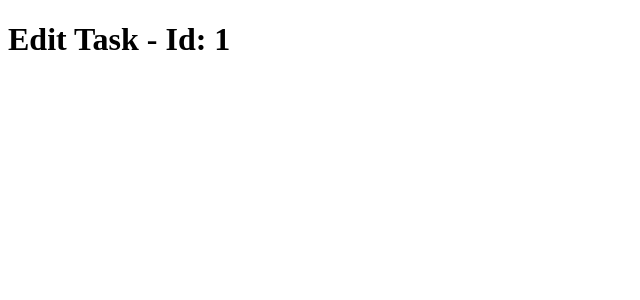
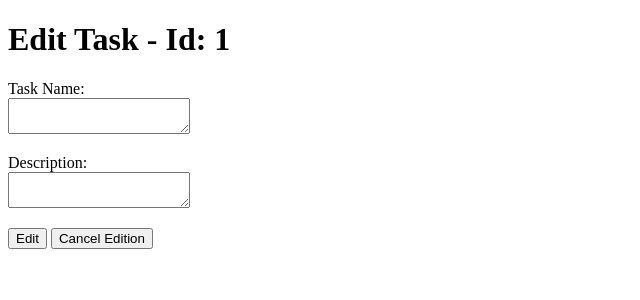
Before and after one commit to FredericoVieira/flask-todo, a Flask app: page /edit/1 in a window 1280 px wide. Shown: the top 300 px of the page, without its empty margins (0-640 px from the left). Run offline with Flask 2, Linux system fonts and the light colour scheme; some libraries are stand-ins or nearby versions.

Commit message:
Creating form, validation and cancel button for edit task.

```diff
--- a/app/templates/task/edit.html
+++ b/app/templates/task/edit.html
@@ -1,5 +1,53 @@
 {% extends "task/layout.html" %}
 {% block content %}
+
+<script type="text/javascript" src="/static/jquery-1.12.0.js"></script>
+
 <h1>Edit Task - Id: {{ task_id }}</h1>
 
+<script language="javascript" type="text/javascript">
+    function formValidate() {
+
+        var task_name = Task.task_name.value;
+        var task_desc = Task.task_desc.value;
+
+        if (task_name == "") {
+            alert('Preencha o campo com o nome da tarefa!');
+            Task.task_name.focus();
+            return false;
+        }
+
+        else if (task_desc == "") {
+            alert('Preencha o campo com a descrição da tarefa!');
+            Task.task_desc.focus();
+            return false;
+        }
+
+        else {
+            alert('Tarefa editada com sucesso!');
+        }
+    }
+</script>
+
+<form action="{{ url_for('task.edit', task_id=task_id) }}" method="post" name="Task" onsubmit="return formValidate()">
+    <p>
+        <label>Task Name:<br/>
+            <textarea name="taskName" id="task_name"></textarea>
+        </label>
+    </p>
+    <p>
+        <label>Description:<br/>
+            <textarea name="taskDesc" id="task_desc"></textarea>
+        </label>
+    </p>
+    <input type="submit" value="Edit">
+    <button id="cancel">Cancel Edition</button>
+</form>
+
+<script type="text/javascript" charset="utf-8">
+    $('#cancel').click(function(){
+        window.location.href = "/home/";
+    });
+</script>
+
 {% endblock %}
```
